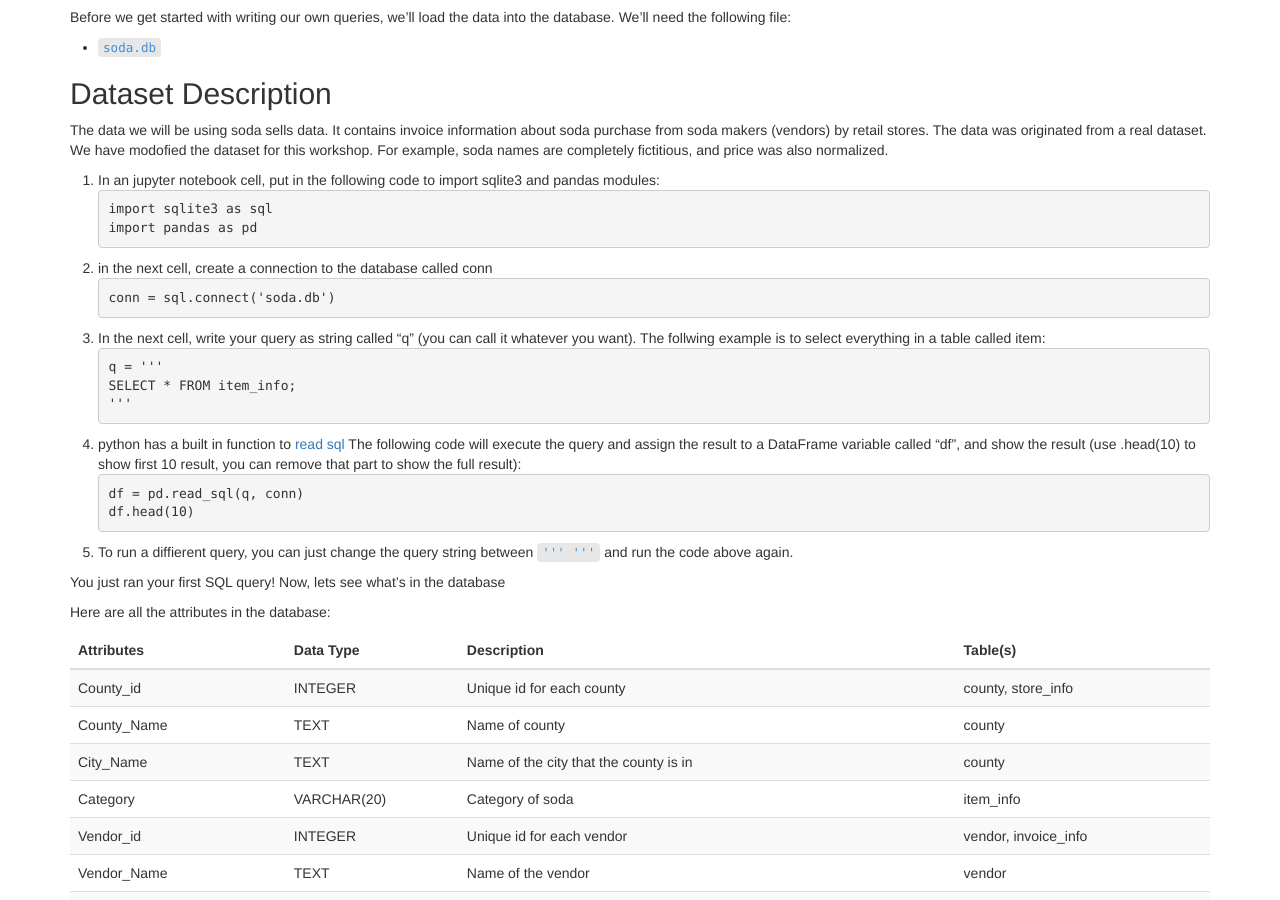
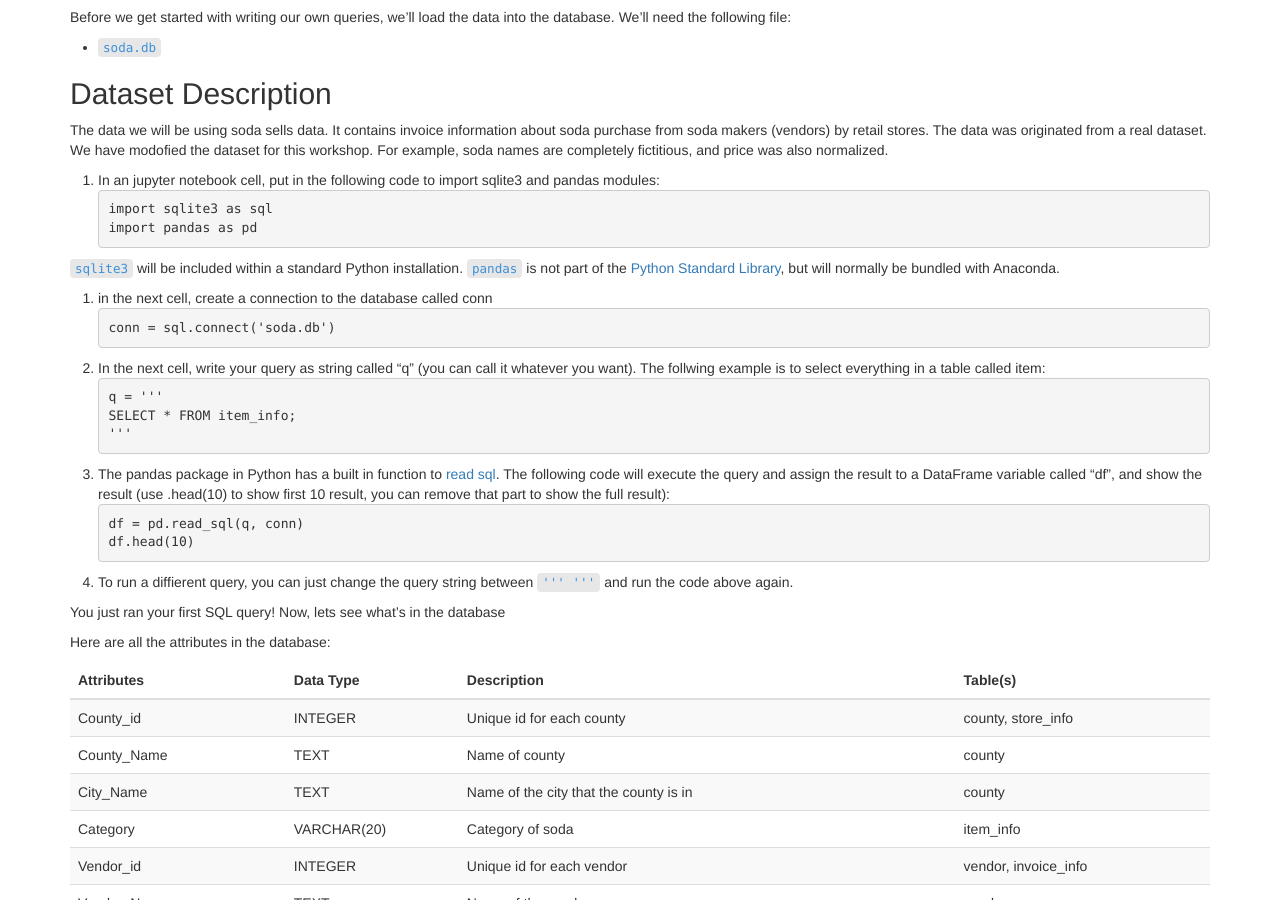
Before and after one commit to data-lessons/SQL-business, a Jekyll site: the page built from _episodes/01-sql-intro2.md, in a window 1280 px wide and 900 px high, scrolled down 586 px. Built offline with Jekyll 4.4.1, drawn with Linux system fonts in a browser that asks for light colours.

Commit message:
adding some clarifications around pandas

````diff
--- a/_episodes/01-sql-intro2.md
+++ b/_episodes/01-sql-intro2.md
@@ -41,6 +41,9 @@ The data was originated from a real dataset. We have modofied the dataset for th
 import sqlite3 as sql
 import pandas as pd
 ```
+
+`sqlite3` will be included within a standard Python installation.  `pandas` is not part of the [Python Standard Library](https://docs.python.org/3/library/index.html), but will normally be bundled with Anaconda.
+
 2. in the next cell, create a connection to the database called conn
 ```
 conn = sql.connect('soda.db')
@@ -51,7 +54,7 @@ q = '''
 SELECT * FROM item_info;
 '''
 ```
-4. python has a built in function to [read sql](http://pandas.pydata.org/pandas-docs/version/0.20/generated/pandas.read_sql.html)
+4. The pandas package in Python has a built in function to [read sql](http://pandas.pydata.org/pandas-docs/version/0.20/generated/pandas.read_sql.html).
 The following code will execute the query and assign the result to a DataFrame variable called "df", and show the result (use .head(10) to show first 10 result, you can remove that part to show the full result):
 ```
 df = pd.read_sql(q, conn)
````
